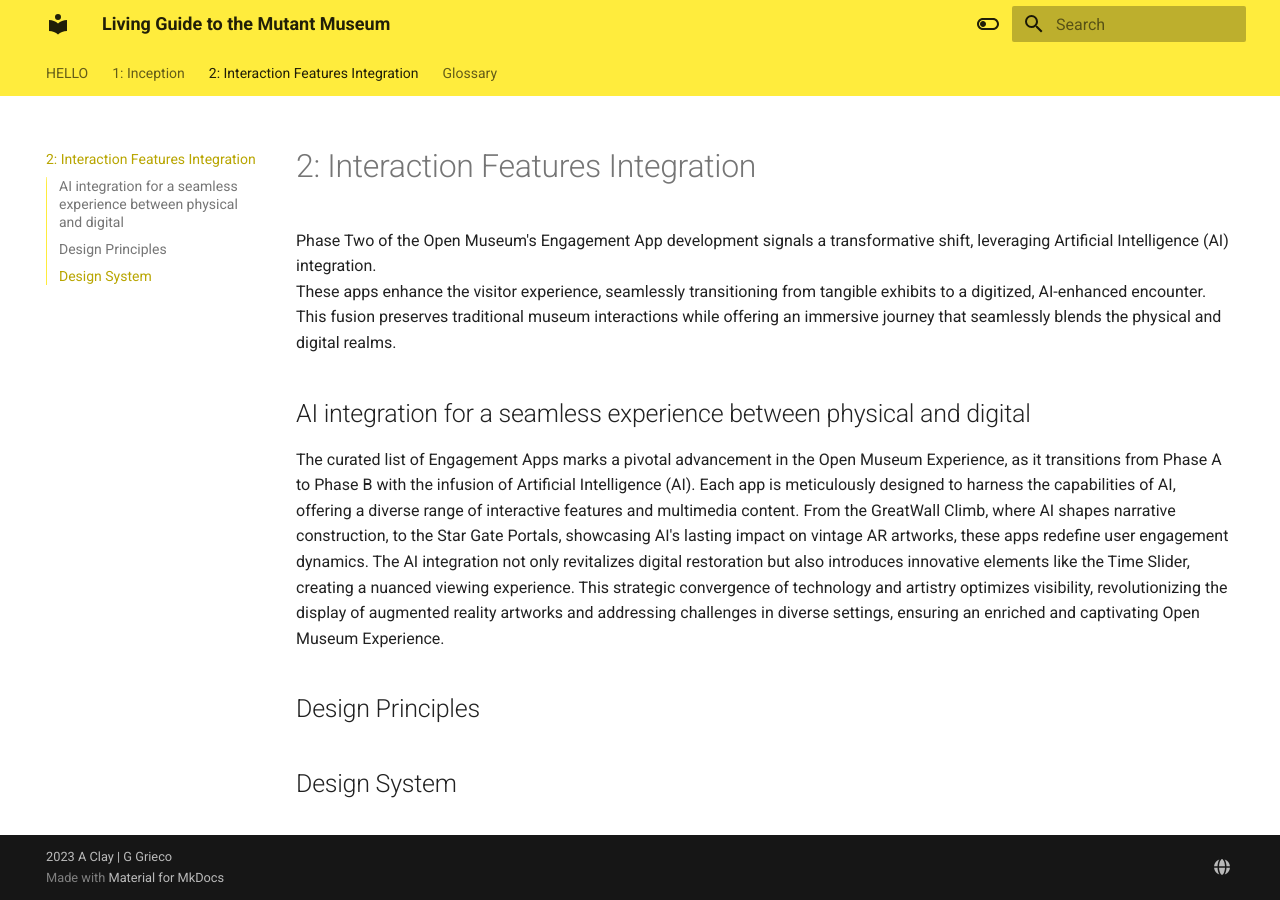
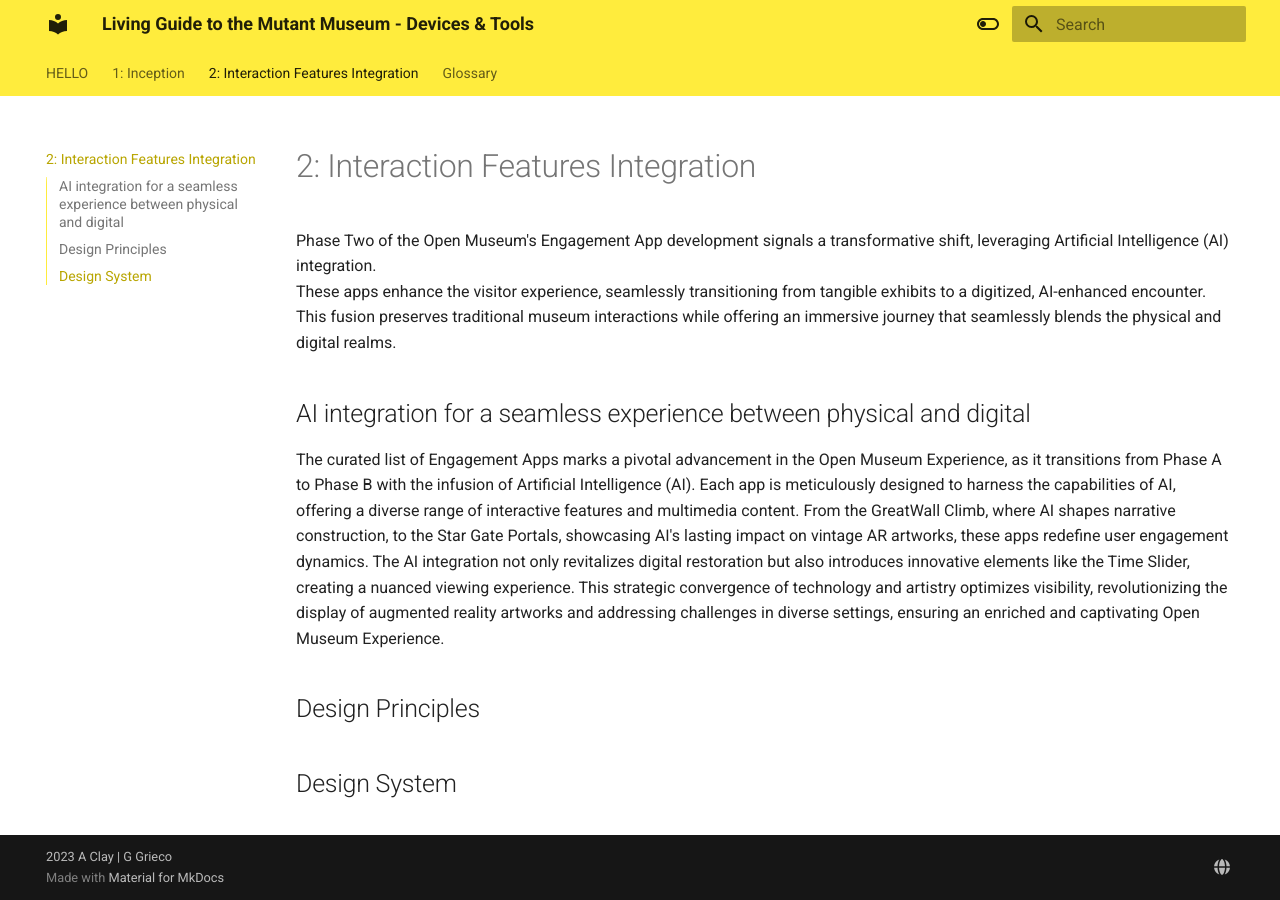
Before and after one commit to OSMDevTest/OSM, an MkDocs documentation site: the page built from docs/2_Participation.md, in a window 1280 px wide. Built offline with MkDocs 1.6.1 and Material for MkDocs 9.7.7, drawn with Linux system fonts in a browser that asks for light colours.

Commit message:
Update mkdocs.yml

```diff
--- a/mkdocs.yml
+++ b/mkdocs.yml
@@ -1,4 +1,4 @@
-site_name: Living Guide to the Mutant Museum
+site_name: Living Guide to the Mutant Museum - Devices & Tools
 theme:
   name: material
 
```
